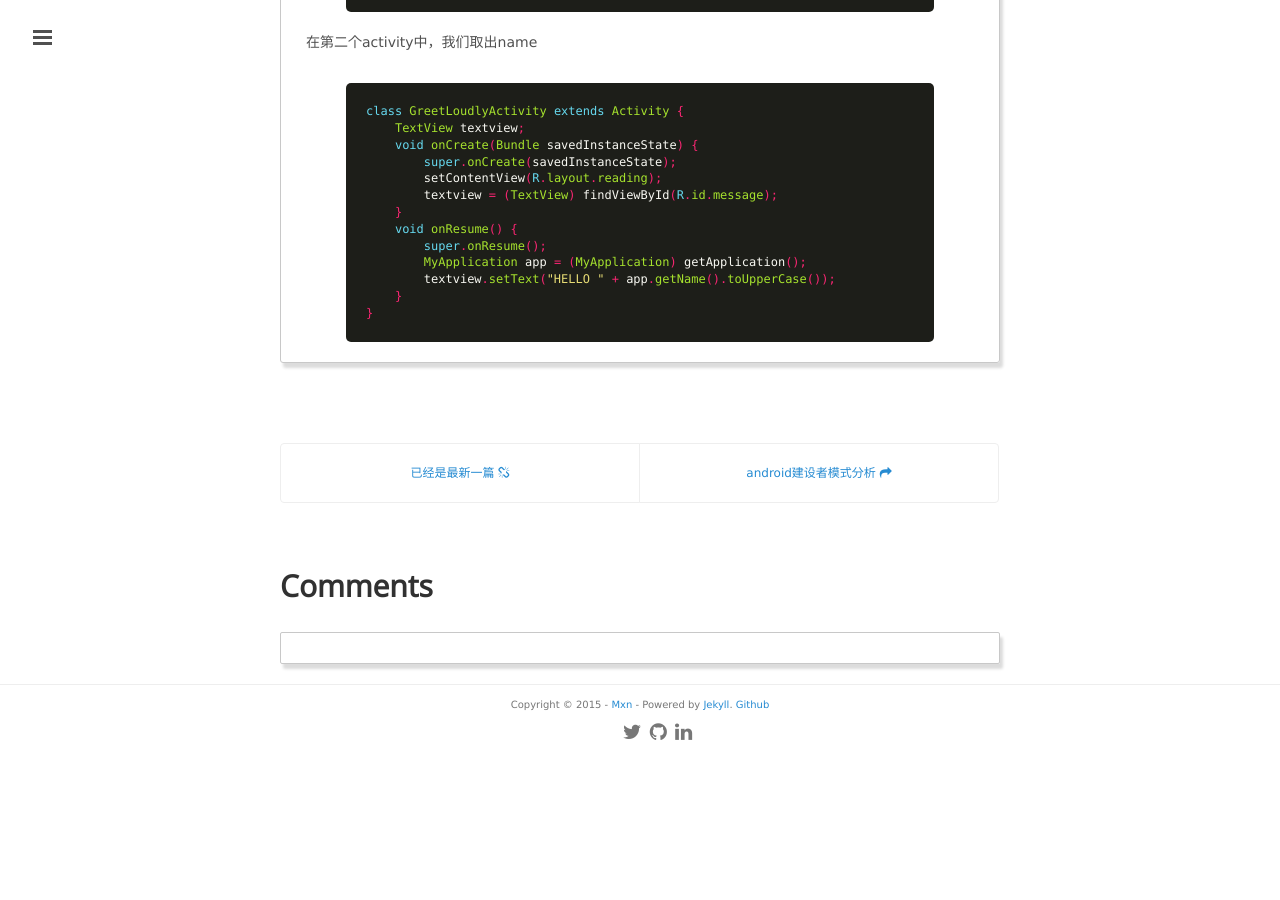
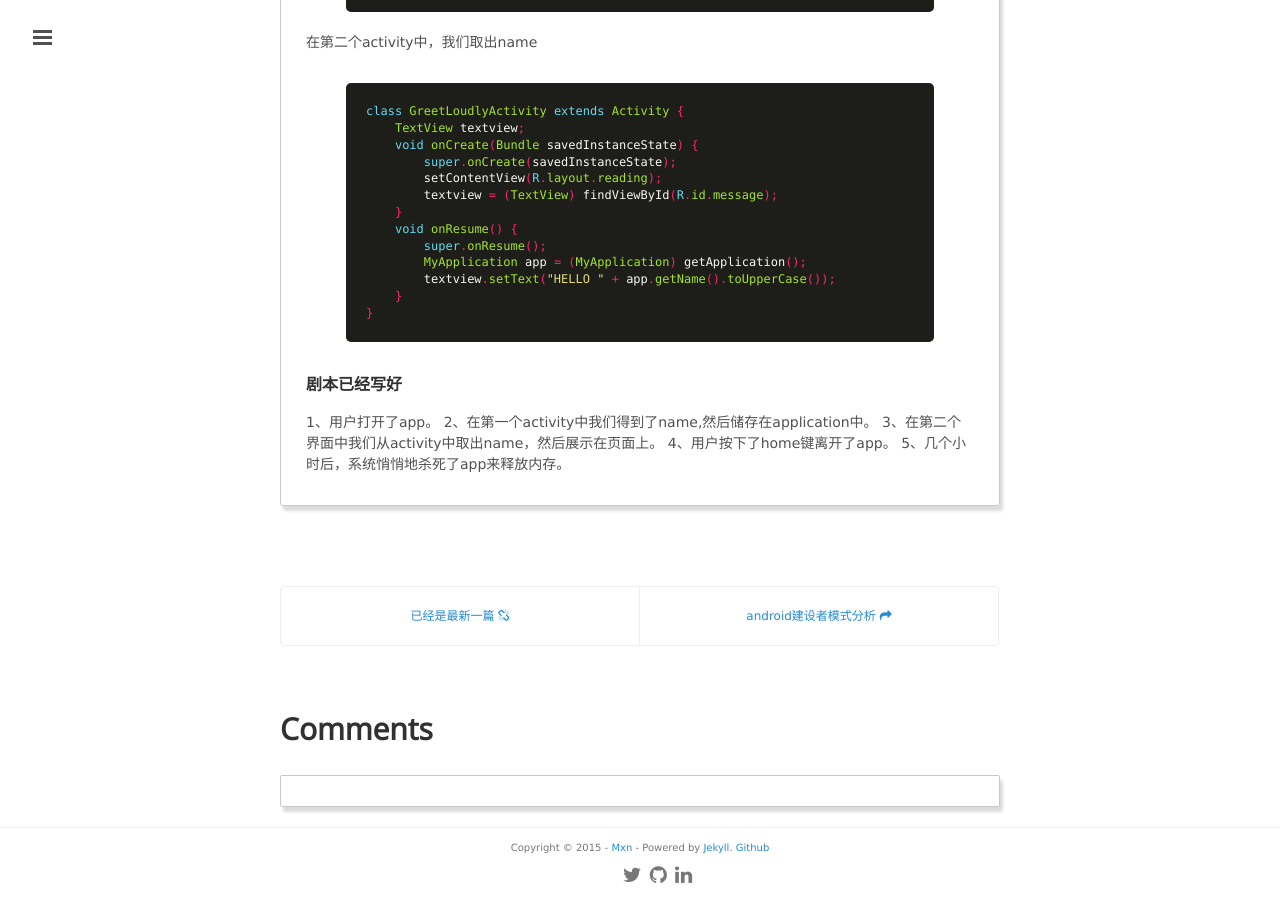
Before and after one commit to mxn21/mxn21.github.io, a Jekyll site: the page built from _posts/2015-6-15-为什么Application不能存储数据.md, in a window 1280 px wide and 900 px high, scrolled down 1019 px. Built offline with Jekyll 4.4.1, drawn with Linux system fonts in a browser that asks for light colours; Markdown is read by kramdown in place of the engine named in the settings; comment, search, counter and statistics services are not loaded; before the commit the page ends 1776 px from its top, so only the background shows below that.

Commit message:
Update 2015-6-15-为什么Application不能存储数据.md

```diff
--- a/_posts/2015-6-15-为什么Application不能存储数据.md
+++ b/_posts/2015-6-15-为什么Application不能存储数据.md
@@ -63,3 +63,10 @@
 {% endhighlight %}
 
 <!-- more -->
+
+###剧本已经写好
+1、用户打开了app。
+2、在第一个activity中我们得到了name,然后储存在application中。
+3、在第二个界面中我们从activity中取出name，然后展示在页面上。
+4、用户按下了home键离开了app。
+5、几个小时后，系统悄悄地杀死了app来释放内存。
```
